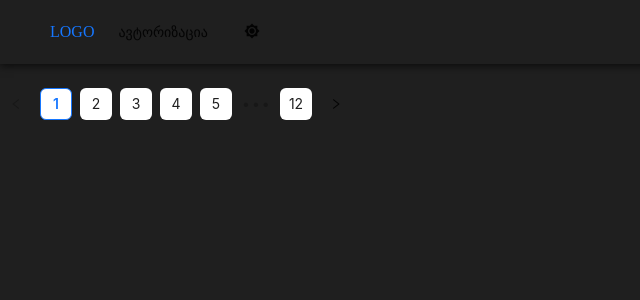
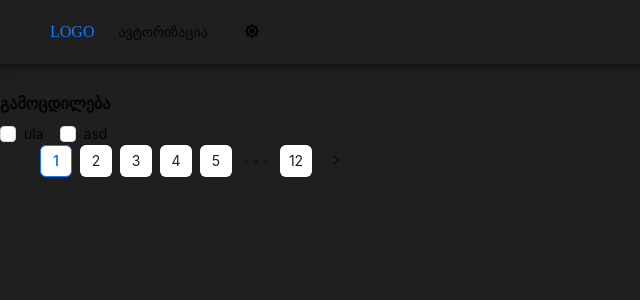
Before and after one commit to dbera17/devdesHUB, a Next.js app in the folder client/: page / in a window 1280 px wide. Shown: the top 300 px of the page, without its empty margins (0-640 px from the left). Built offline with nearby package versions, Linux system fonts and the light colour scheme.

Commit message:
add filters

```diff
--- /dev/null
+++ b/client/components/ChipsContainer.js
@@ -0,0 +1,34 @@
+import { CaretDownOutlined, CaretUpOutlined, DownOutlined, UpOutlined } from "@ant-design/icons";
+import { Button, Col, Row, Typography } from "antd";
+import { useRef, useState } from "react";
+
+function ChipsContainer({ children, title }) {
+  const [expanded, setExpanded] = useState(false);
+  const wrapperRef = useRef(null);
+  const [maxHeight, setMaxHeight] = useState('165px');
+  function toggleExpanded() {
+    setExpanded(!expanded);
+    setMaxHeight(!expanded ? wrapperRef.current.clientHeight : '165px');
+  }
+  return (
+    <div className="chips-container">
+      <Typography.Title level={5} style={{ fontWeight: 'bold' }}>{title}</Typography.Title>
+      <div className="chip-container-stack" style={{ maxHeight: maxHeight }}>
+        <div ref={wrapperRef}>
+          <Row gutter={[8, 16]}>
+            {children}
+          </Row>
+        </div>
+      </div>
+      {wrapperRef.current?.clientHeight > 165 &&
+        <Row>
+          <Col span={24}>
+            <Button size="large" className="dark-button" icon={expanded ? <CaretUpOutlined /> : <CaretDownOutlined />} block onClick={toggleExpanded}>მაჩვენე {expanded ? 'ნაკლები' : 'მეტი'}</Button>
+          </Col>
+        </Row>
+      }
+    </div>
+  )
+}
+
+export default ChipsContainer;
--- a/client/pages/index.js
+++ b/client/pages/index.js
@@ -1,7 +1,8 @@
 import React from 'react';
 import MyPagination from '../components/pagination'
 import Layout from '../components/Layout';
-import { Layout as AntLayout } from 'antd';
+import ChipsContainer from '../components/ChipsContainer'
+import { Layout as AntLayout, Row, Col, Checkbox } from 'antd';
 
 
 
@@ -26,6 +27,18 @@ function Home({}) {
   return (
     <Layout>
       <AntLayout.Content>
+        <ChipsContainer title="გამოცდილება">
+            {[{id: 1, name: 'ula'}, {id: 2, name: 'asd'}].map((experience) => (
+              <Col key={experience.id}>
+                <Checkbox
+                  className="checkbox-chips"
+                  onChange={(e) =>
+                    onExperienceCheckChanged(experience.id, e.target.checked)
+                  }
+                >{experience.name}</Checkbox>
+              </Col>
+            ))}
+          </ChipsContainer>
         <MyPagination
             totalItems={100}
             activePage={activePage}
```
